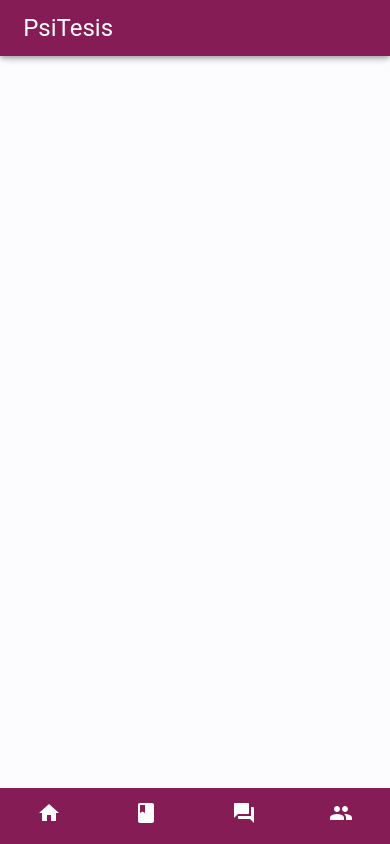
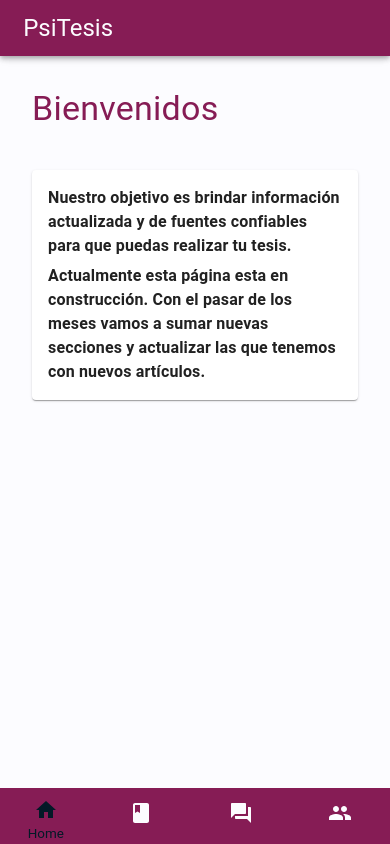
Before and after one commit to MoonRangers/Psitesis, a React (Create React App) app: page /app in a window 390 px wide. Built offline with nearby package versions, Linux system fonts and the light colour scheme.

Commit message:
splash screen created, router-dom navigation fixed according version 5

```diff
--- a/package.json
+++ b/package.json
@@ -8,6 +8,7 @@
     "@testing-library/jest-dom": "^5.11.6",
     "@testing-library/react": "^11.2.2",
     "@testing-library/user-event": "^12.6.0",
+    "framer-motion": "^4.1.3",
     "react": "^17.0.1",
     "react-dom": "^17.0.1",
     "react-router-dom": "^5.2.0",
--- a/public/index.html
+++ b/public/index.html
@@ -14,6 +14,8 @@
       manifest.json provides metadata used when your web app is installed on a
       user's mobile device or desktop. See https://developers.google.com/web/fundamentals/web-app-manifest/
     -->
+    <link rel="preconnect" href="https://fonts.gstatic.com">
+    <link href="https://fonts.googleapis.com/css2?family=Roboto+Mono&display=swap" rel="stylesheet">
     <link rel="manifest" href="%PUBLIC_URL%/manifest.json" />
     <!--
       Notice the use of %PUBLIC_URL% in the tags above.
--- a/src/App.css
+++ b/src/App.css
@@ -1,5 +1,11 @@
-html, body, .app, #root
-{
+html,
+body,
+.app,
+#root {
   height: 100vh;
   background-color: #fcfcff;
 }
+*::after,
+*::before {
+  box-sizing: border-box;
+}
--- a/src/App.js
+++ b/src/App.js
@@ -1,55 +1,60 @@
-import './App.css';
-import '@material-ui/core'
-import { makeStyles } from '@material-ui/core/styles';
+import "./App.css";
+import "@material-ui/core";
+import { makeStyles } from "@material-ui/core/styles";
 
-import { Route } from 'react-router-dom';
-import {Box} from '@material-ui/core'
+import { BrowserRouter as Router, Route } from "react-router-dom";
+import { Box } from "@material-ui/core";
 
-import Login from './client/components/Admin/Login'
-import Panel from './client/components/Admin/Panel'
-import Home from './client/components/Sections/Home'
-import Tesis from './client/components/Sections/Guiadetesis'
+import Login from "./client/components/Admin/login";
+import Panel from "./client/components/Admin/Panel";
+import Home from "./client/components/Sections/Home";
+import Tesis from "./client/components/Sections/Guiadetesis";
+import SplashScreen from "../src/components/SplashScreen";
 
+import BottomNav from "./client/components/Navigation/BottomNavigation";
+import AppBar from "./client/components/Navigation/AppBar";
 
-import BottomNav from './client/components/Navigation/BottomNavigation'
-import AppBar from './client/components/Navigation/AppBar'
-
+const useStyles = makeStyles((theme) => ({
+  content: {
+    [theme.breakpoints.up("md")]: {
+      marginLeft: "240px",
+    },
+    padding: "32px",
+    display: "flex",
+  },
+}));
 
 function App() {
-
-  const useStyles = makeStyles(theme => ({
-    content:{
-      [theme.breakpoints.up("md")]:{
-         marginLeft:"240px"
-
-      },
-      padding:"32px",
-      display: "flex"
-
-    }
-  }))
-
   const classes = useStyles();
 
+  /*
+    Every new component must receive the following prop for the className of the wrapper:
+      styles={classes.content}
+  */
 
   return (
-
-    <Box className="app" >
-
-      <AppBar/>
-      <BottomNav/>
-
-      <Box className={classes.content} >
-        <Route exact path='/' component={ Home }/>
-        <Route exact path='/admin/login' component={ Login }/>
-        <Route exact path='/admin/panel' component={ Panel }/>
-        <Route exact path='/guiadetesis' component={ Tesis }/>
-      </Box>
-    </Box>
-
-
-
-  )
+    <Router className="app">
+      <Route exact path="/" component={SplashScreen} />
+      <Route path="/app">
+        <AppBar />
+      </Route>
+      <Route path="/app">
+        <BottomNav />
+      </Route>
+      <Route exact path="/app">
+        <Home styles={classes.content} />
+      </Route>
+      <Route exact path="/app/admin/login">
+        <Login styles={classes.content} />
+      </Route>
+      <Route exact path="/app/admin/panel">
+        <Panel styles={classes.content} />
+      </Route>
+      <Route exact path="/app/guiadetesis">
+        <Tesis styles={classes.content} />
+      </Route>
+    </Router>
+  );
 }
 
 export default App;
--- a/src/client/components/Admin/Panel.jsx
+++ b/src/client/components/Admin/Panel.jsx
@@ -1,20 +1,22 @@
-import {Box, Button, Grid} from '@material-ui/core'
+import { Box, Button, Grid } from '@material-ui/core'
 
-function Panel () {
-    return(
-        <Box display="flex" justifyContent="center" alignItems="center" height="89%"  >
+function Panel(props) {
+    const { styles } = props;
+
+    return (
+        <Box className={styles} display="flex" justifyContent="center" alignItems="center" height="89%"  >
             <Grid container xs={6}  >
                 <Grid item container justify="center" spacing={2} >
                     <Grid item >
-                    <Button variant="contained" color="primary">CREAR</Button>
+                        <Button variant="contained" color="primary">CREAR</Button>
                     </Grid>
 
                     <Grid item  >
-                    <Button variant="contained" color="primary">MODIFICAR</Button>
+                        <Button variant="contained" color="primary">MODIFICAR</Button>
                     </Grid>
 
                     <Grid item  >
-                    <Button variant="contained" color="primary">Borrar</Button>
+                        <Button variant="contained" color="primary">Borrar</Button>
                     </Grid>
                 </Grid>
 
--- a/src/client/components/Admin/login.jsx
+++ b/src/client/components/Admin/login.jsx
@@ -1,11 +1,11 @@
 import { TextField, Button, Grid, Box } from '@material-ui/core/';
 
 
-function Login() {
+function Login(props) {
+    const { styles } = props;
 
     return (
-
-        <Box display="flex" justifyContent="center" alignItems="center" height="89%"  >
+        <Box className={styles} display="flex" justifyContent="center" alignItems="center" height="89%"  >
             <Grid container xs={6} spacing={2} >
                 <Grid item container justify="center" alignItems="center" spacing={2} direction="column" >
                     <Grid item>
@@ -25,7 +25,6 @@ function Login() {
                 </Grid>
             </Grid>
         </Box>
-
     )
 }
 
--- a/src/client/components/Navigation/BottomNavigation.jsx
+++ b/src/client/components/Navigation/BottomNavigation.jsx
@@ -1,7 +1,7 @@
 import React from 'react';
-import {Group, Book, Forum, Home} from '@material-ui/icons/';
-import { Hidden, BottomNavigation, BottomNavigationAction, Box } from '@material-ui/core';
-import {Link, useLocation} from 'react-router-dom'
+import { Group, Book, Forum, Home } from '@material-ui/icons/';
+import { Hidden, BottomNavigation, BottomNavigationAction } from '@material-ui/core';
+import { Link, useLocation } from 'react-router-dom'
 
 
 export default function BottomNav() {
@@ -9,16 +9,38 @@ export default function BottomNav() {
 
   return (
     <Hidden mdUp>
-        <BottomNavigation
+      <BottomNavigation
         value={location.pathname}
-        >
-
-            <BottomNavigationAction  label="Home" icon={<Home />} component={Link} to="/" value="/" />
-            <BottomNavigationAction  label=" Tesis" icon={<Book />} component={Link} to="/guiadetesis" value="/guiadetesis"/>
-            <BottomNavigationAction  label="Conversación" icon={<Forum />} component={Link} to="/conversacion" value="/conversacion" />
-            <BottomNavigationAction  label=" Nosotrxs" icon={<Group />} component={Link} to="/sobrenosotrxs" value="/sobrenosotrxs"/>
-
-        </BottomNavigation>
+      >
+        <BottomNavigationAction
+          label="Home"
+          icon={<Home />}
+          component={Link}
+          to="/app"
+          value="/app"
+        />
+        <BottomNavigationAction
+          label=" Tesis"
+          icon={<Book />}
+          component={Link}
+          to="/app/guiadetesis"
+          value="/app/guiadetesis"
+        />
+        <BottomNavigationAction
+          label="Conversación"
+          icon={<Forum />}
+          component={Link}
+          to="/app/conversacion"
+          value="/app/conversacion"
+        />
+        <BottomNavigationAction
+          label=" Nosotrxs"
+          icon={<Group />}
+          component={Link}
+          to="/app/sobrenosotrxs"
+          value="/app/sobrenosotrxs"
+        />
+      </BottomNavigation>
     </Hidden>
   );
 }
--- a/src/client/components/Sections/Guiadetesis.jsx
+++ b/src/client/components/Sections/Guiadetesis.jsx
@@ -1,11 +1,12 @@
+import { Box } from '@material-ui/core';
 import Articles from '../Articles/Articles'
 
-export default function Guiadetesis (params) {
-    return(
+export default function Guiadetesis(props) {
+    const { styles } = props;
 
-        <Articles
-        />
-
-
+    return (
+        <Box className={styles}>
+            <Articles />
+        </Box>
     )
 }
--- a/src/client/components/Sections/Home.jsx
+++ b/src/client/components/Sections/Home.jsx
@@ -4,19 +4,26 @@ import { makeStyles } from "@material-ui/core/styles";
 import { SectionCard, SectionCardMedia, SectionCardTitle, SectionCardDescription } from '../StyledComponents/SectionCard'
 import { Link } from 'react-router-dom'
 import categories from './Categories'
+import { motion } from 'framer-motion';
 
 function Home(props) {
+    const { styles } = props;
     const useStyles = makeStyles(theme => ({
         welcomeDescriptionPaper: {
             width: '100%',
             minHeight: '80px'
-
         }
     }));
 
     const classes = useStyles();
-
     return (
+        <motion.div
+            initial={{ opacity: 0 }}
+            animate={{ opacity: 1 }}
+            transition={{ duration: 1 }}
+            exit={{ opacity: 0 }}
+            className={styles}
+        >
             <Grid container spacing={5} justifyContent="center">
                 <Grid container item xs={12} >
                     <Typography variant="h4" color="primary">
@@ -76,6 +83,7 @@ function Home(props) {
 
                 </Hidden>
             </Grid>
+        </motion.div>
     )
 }
 
--- /dev/null
+++ b/src/components/SplashScreen.jsx
@@ -0,0 +1,53 @@
+import React, { useEffect } from 'react'
+import Logo from "../logo.svg";
+import '../App.css'
+import { useHistory } from 'react-router';
+import { motion, useAnimation } from 'framer-motion';
+import { Typography } from '@material-ui/core';
+import { makeStyles } from "@material-ui/core/styles";
+
+const useStyles = makeStyles(() => ({
+  root: {
+    backgroundColor: '#861C55',
+    height: '100%',
+    display: 'flex',
+    justifyContent: 'center',
+    alignItems: 'center',
+    flexDirection: 'column'
+  },
+  title: {
+    color: "#fff",
+    fontSize: 38,
+    marginTop: 48,
+    fontFamily: 'Roboto Mono, monospace'
+  }
+}))
+
+const SplashScreen = (props) => {
+  const history = useHistory();
+  const classes = useStyles();
+  const controls = useAnimation()
+
+  useEffect(() => {
+    controls.start(i => ({
+      opacity: 0,
+      transition: { delay: i * 0.92 },
+    }))
+
+    setTimeout(() => {
+      history.push('/app')
+    }, 5000)
+  }, [])
+
+  return (
+    <motion.div
+      custom={5} animate={controls}
+      className={classes.root}
+    >
+      <img src={Logo} alt="ups" />
+      <Typography className={classes.title}>Psitesis</Typography>
+    </motion.div>
+  )
+}
+
+export default SplashScreen
```
Also changed, not shown: src/client/components/Navigation/AppBar.jsx (+8 -8 lines), src/logo.svg, 1 other file (tests, documents, lock files or other folders). Lines whose indentation alone changed are shown as unchanged.
